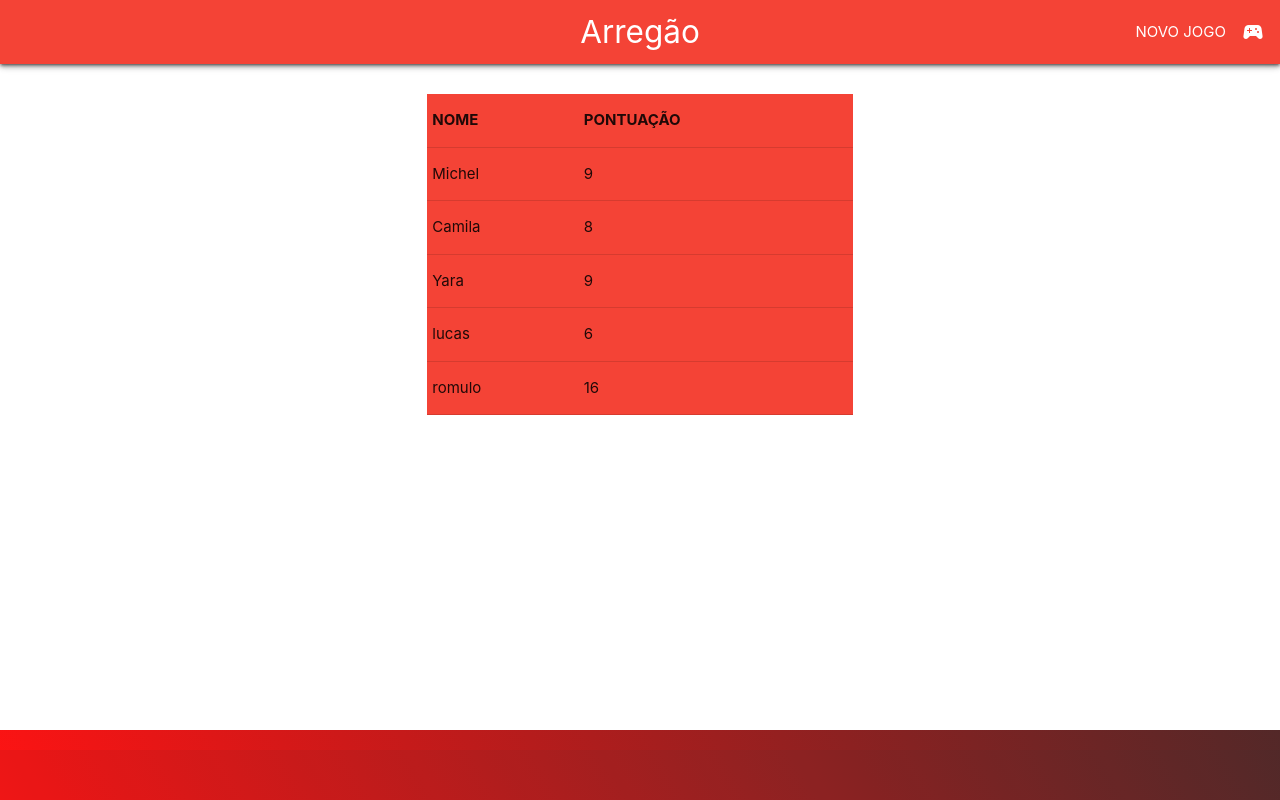
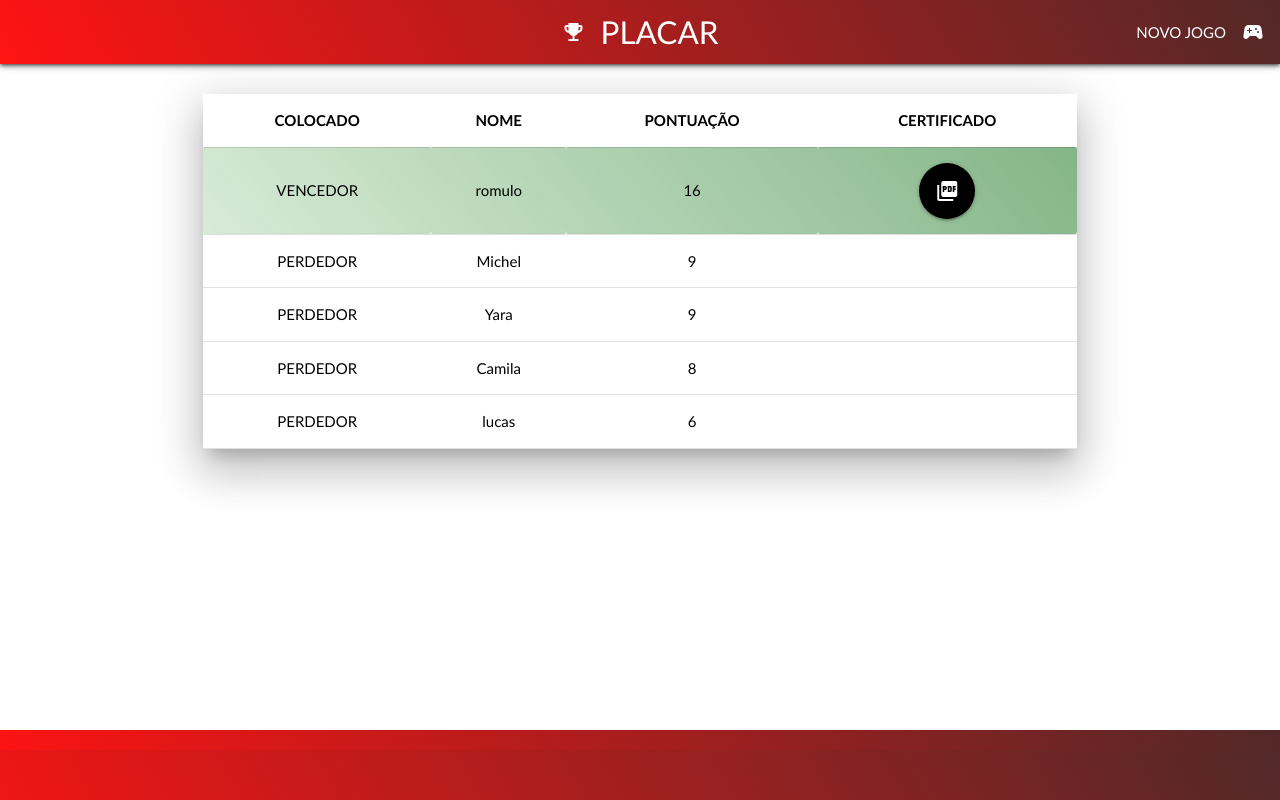
Before and after one commit to michel110299/drink-or-game, a Django app: page /desistir/23/ in a window 1280 px wide. Run offline with Django 3.2, Linux system fonts and the light colour scheme; data comes from the database, SQL or seed files in the repository; both versions use the stored data as it was after the commit.

Commit message:
estilizando

```diff
--- a/new_game/views.py
+++ b/new_game/views.py
@@ -97,10 +97,12 @@ def gravar_ponto(request):
 
 def sair(request,id_jogo):
     objJogo = Jogo.objects.get(pk=id_jogo)
-    listUsuarios = Jogador.objects.filter(jogo=objJogo)
+    listUsuarios = Jogador.objects.filter(jogo=objJogo).order_by('-pontuacao')
+    vencedor = listUsuarios[0]
 
     context = {
-        "nome_pagina":"Arregão",
+        "nome_pagina":"PLACAR",
         "listUsuarios" : listUsuarios,
+        "vencedor" : vencedor,
     }
     return render(request,"gerar_pdf.html",context)
--- a/static/css/custom.css
+++ b/static/css/custom.css
@@ -10,3 +10,6 @@ body {
 main {
     flex: 1 0 auto;
 }
+html {
+    font-family: GillSans, Calibri, Trebuchet, sans-serif;
+  }
--- a/templates/cadastro_jogo.html
+++ b/templates/cadastro_jogo.html
@@ -11,10 +11,7 @@
         <div id="element"></div>
         <div class="row">
             <div class="col s2 offset-s5">
-
-
-                <button  type="submit" class="btn-floating btn-large waves-effect waves-light red"><i class="material-icons">sports_bar</i></button>
-
+               <button style="background: linear-gradient(60deg,#ff1313,#532828);"type="submit" class="pulse btn-floating btn-large waves-effect waves-light red"><i class="material-icons">sports_bar</i></button>
             </div>
         </div>
     </form>
--- a/templates/gerar_pdf.html
+++ b/templates/gerar_pdf.html
@@ -3,8 +3,8 @@
 
 {% block nav %}
     <nav>
-        <div class=" z-depth-2 red nav-wrapper">
-            <a href="#!" class="brand-logo center">{{nome_pagina}}</a>
+        <div class=" z-depth-2 red nav-wrapper" style="background: linear-gradient(60deg,#ff1313,#532828);">
+            <a href="#!" class="brand-logo center"><i class="material-icons">emoji_events</i>{{nome_pagina}}</a>
             <a href="#" data-target="mobile-demo" class="sidenav-trigger"><i class="material-icons">menu</i></a>
             <ul class="right hide-on-med-and-down">
                 <li><a
@@ -30,26 +30,40 @@
 
 
 <main>
-    <div class=" row container margin">
-        <div class="col s6 offset-s3">
-            <div class="red">
-            <table>
+    <div class=" row container margin" >
+        <div class="col s12">
+            <!-- <div class="red"> -->
+            <table class=" black-text z-depth-5 centered responsive-table">
                         <thead>
                             <tr>
+                                <th>COLOCADO</th>
                                 <th>NOME</th>
                                 <th>PONTUAÇÃO</th>
+                                <th>CERTIFICADO</th>
                             </tr>
                         </thead>
+
                     {%for jogador in listUsuarios%}
                         <tbody>
+                            {% if jogador == vencedor%}
+                                <tr style="background: linear-gradient(50deg,#8fc58a59,#02680b7c);" >
+                                    <td>VENCEDOR</td>
+                                    <td>{{jogador.nome_completo}}</td>
+                                    <td>{{jogador.pontuacao}}</td>
+                                    <td>
+                                        <a class="btn-floating btn-large waves-effect waves-light black pulse"><i class="material-icons">picture_as_pdf</i></a>
+                                    </td>
+                                </tr>
+                            {% else %}
                                 <tr>
+                                    <td>PERDEDOR</td>
                                     <td>{{jogador.nome_completo}}</td>
                                     <td>{{jogador.pontuacao}}</td>
                                 </tr>
+                            {% endif %}
                         </tbody>
                     {%endfor%}
                   </table>
-
 
             </div>
         </div>
```
Also changed, not shown: templates/inicio_jogo.html (+7 -7 lines), db.sqlite3. Lines whose indentation alone changed are shown as unchanged.
